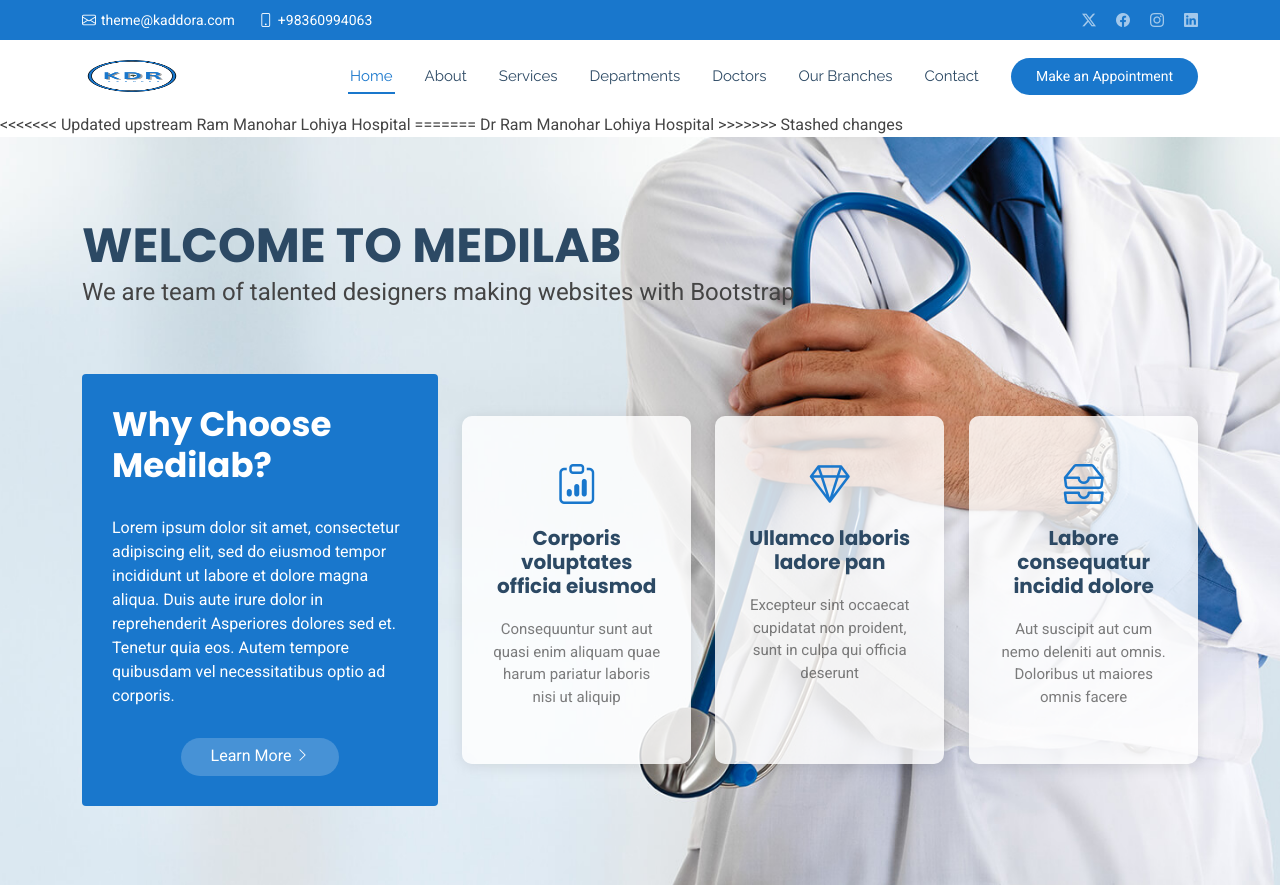
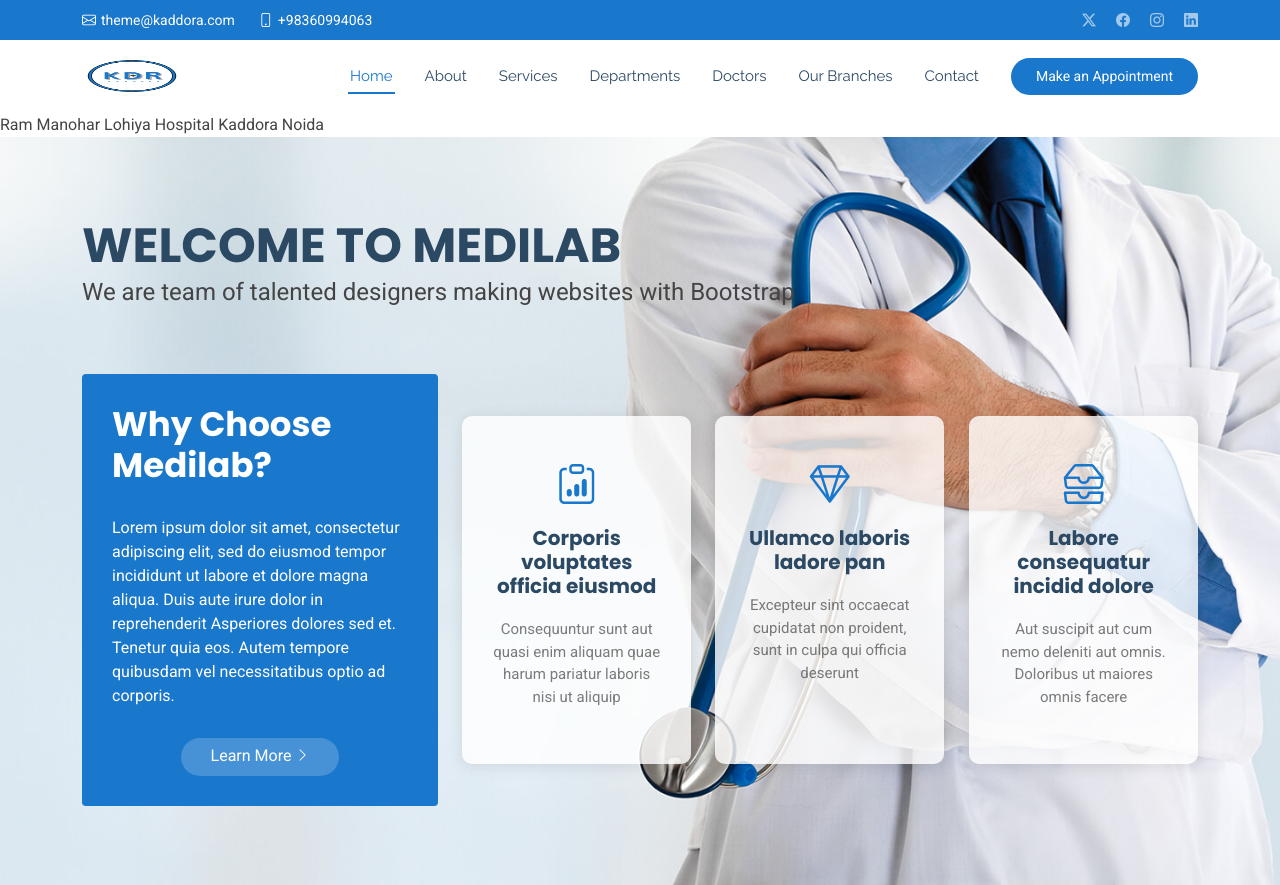
Before and after one commit to Amarmani1234/kaddora_hospital, a PHP site: page /index.php in a window 1280 px wide. Shown: the top 885 px of the page. Run offline with PHP 8.4, Linux system fonts and the light colour scheme.

Commit message:
Header new Data add
Header Design Change

```diff
--- a/forms/header.php
+++ b/forms/header.php
@@ -64,12 +64,8 @@
           </ul>
           <i class="mobile-nav-toggle d-xl-none bi bi-list"></i>
         </nav>
-        <a class="cta-btn d-none d-sm-block" href="#appointment">Make an Appointment</a>
+        <a class="cta-btn d-none d-sm-block" href="services.php">Make an Appointment</a>
       </div>
     </div>
-<<<<<<< Updated upstream
-    Ram Manohar Lohiya Hospital
-=======
-    Dr Ram Manohar Lohiya Hospital
->>>>>>> Stashed changes
+    Ram Manohar Lohiya Hospital Kaddora Noida
   </header>
```
